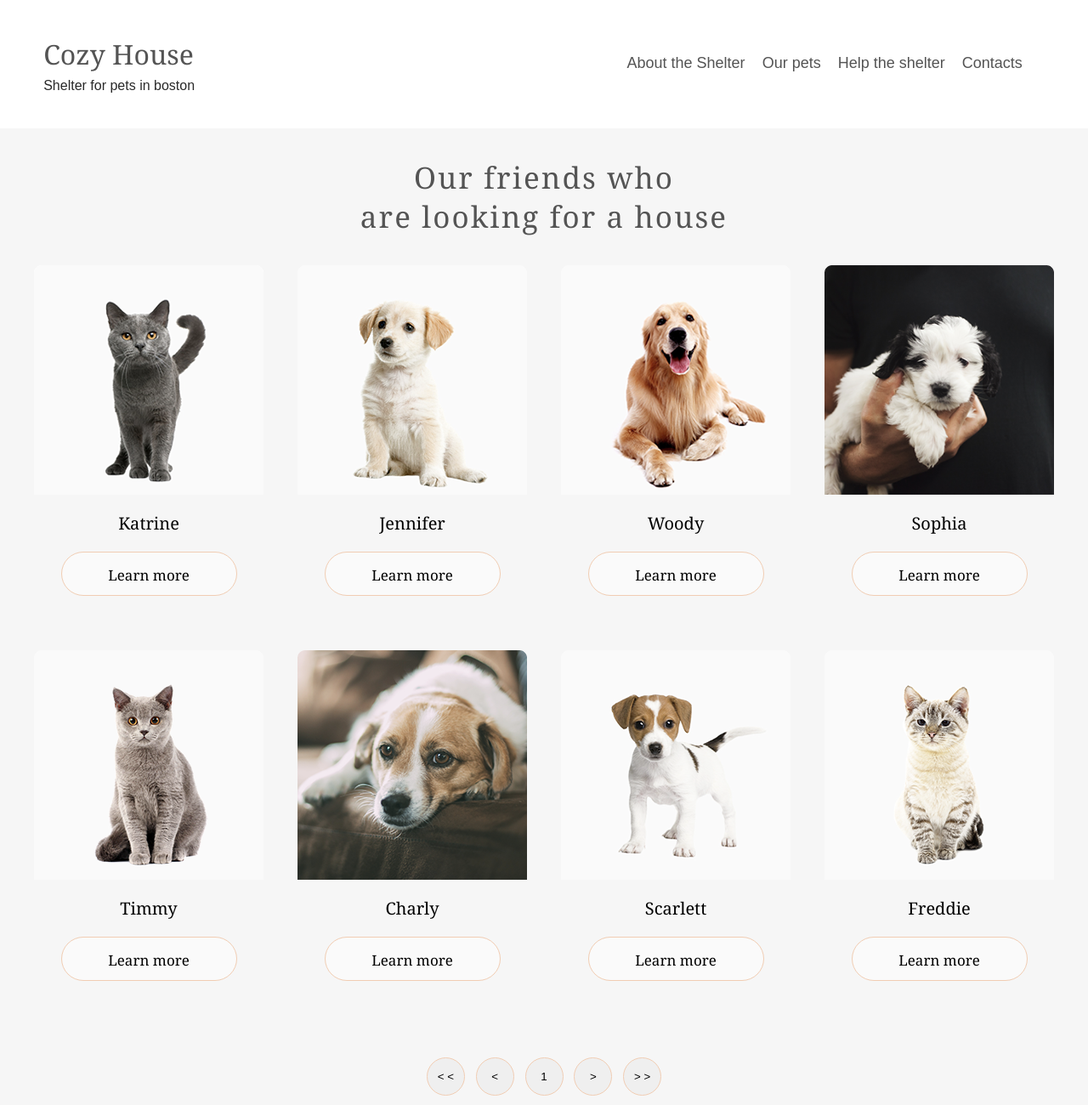
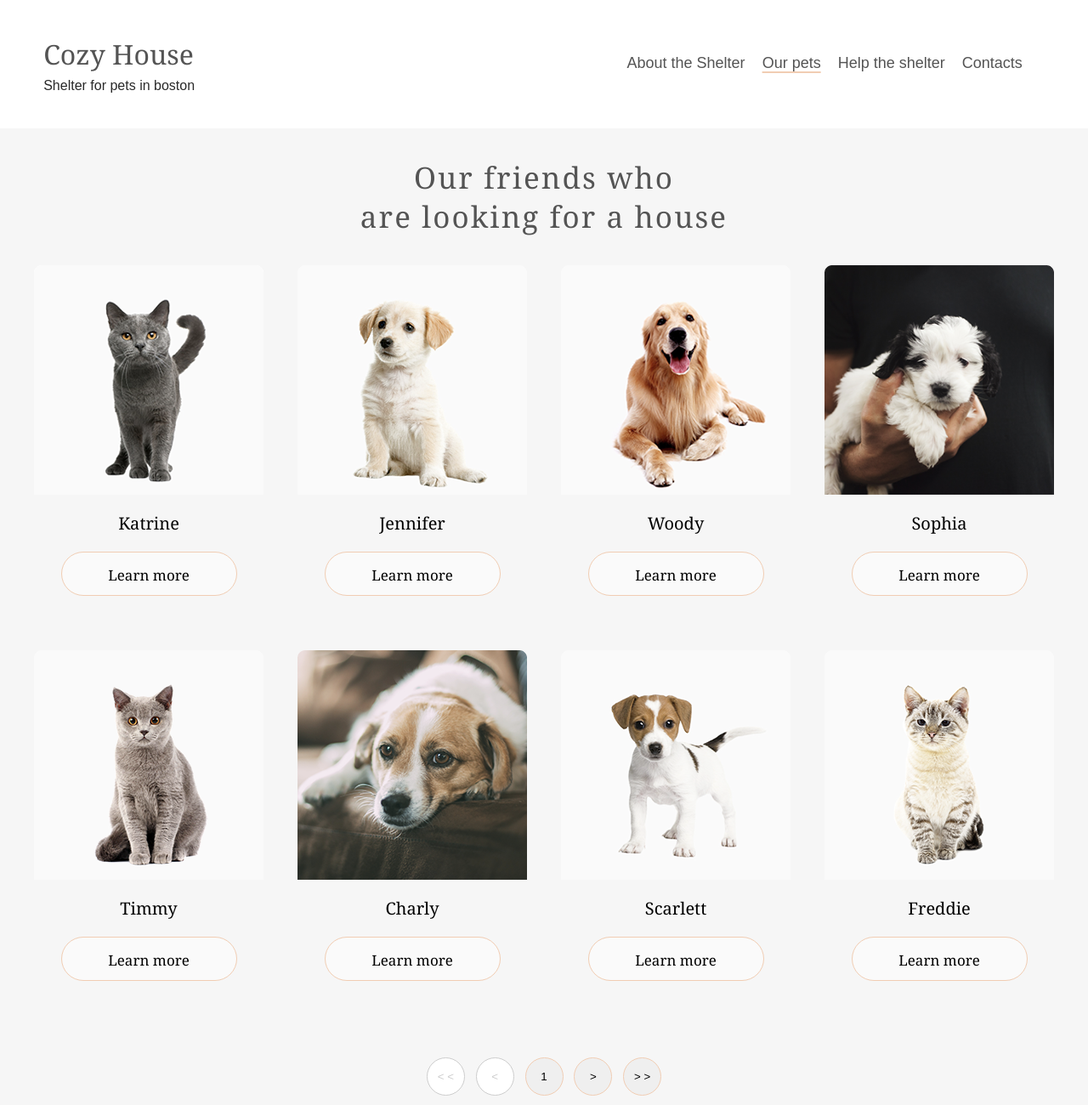
Before and after one commit to elenelelashvili/shelter, a plain HTML site: page pages/our-pets.html in a window 1280 px wide. Shown: the top 1300 px of the page at 85% size. Drawn offline with Linux system fonts and the light colour scheme.

Commit message:
feat: upgrade our-pets-style

```diff
--- a/styles/our-pets-style.css
+++ b/styles/our-pets-style.css
@@ -69,6 +69,13 @@
 
   .one a:hover{
     color: #292929;
+  }
+
+  #highlighted{
+    text-decoration: underline;
+    text-decoration-color: #F1CDB3;
+    text-decoration-thickness: 2px;
+    text-underline-offset: 4px;
   }
 
   /* header end */
@@ -163,7 +170,7 @@
     transition-duration: 0.4s;
     }
 
-    #inactive{
+    #disabled{
         cursor:default;
         border-color: #CDCDCD;
         color:#CDCDCD;
@@ -181,6 +188,7 @@
         display:flex;
         justify-content: space-around;
         flex-wrap: wrap;
+
     }
 
   footer h3{
@@ -192,6 +200,7 @@
     letter-spacing: 0.06em;
     color: #FFFFFF;
     width:80%;
+
   }
 
   footer span{
@@ -202,16 +211,21 @@
     line-height: 115%;
     letter-spacing: 0.06em;
     color: #F1CDB3;
-
   }
 
   .footer-one, .footer-two, .footer-three{
       flex:1;
       margin-top:0.5%;
       margin-left:4%;
+
   }
 
   .footer-three{
       margin-top:3%;
   }
+
+  footer a{
+    text-decoration: none;
+}
+
   /* footer end */
```
